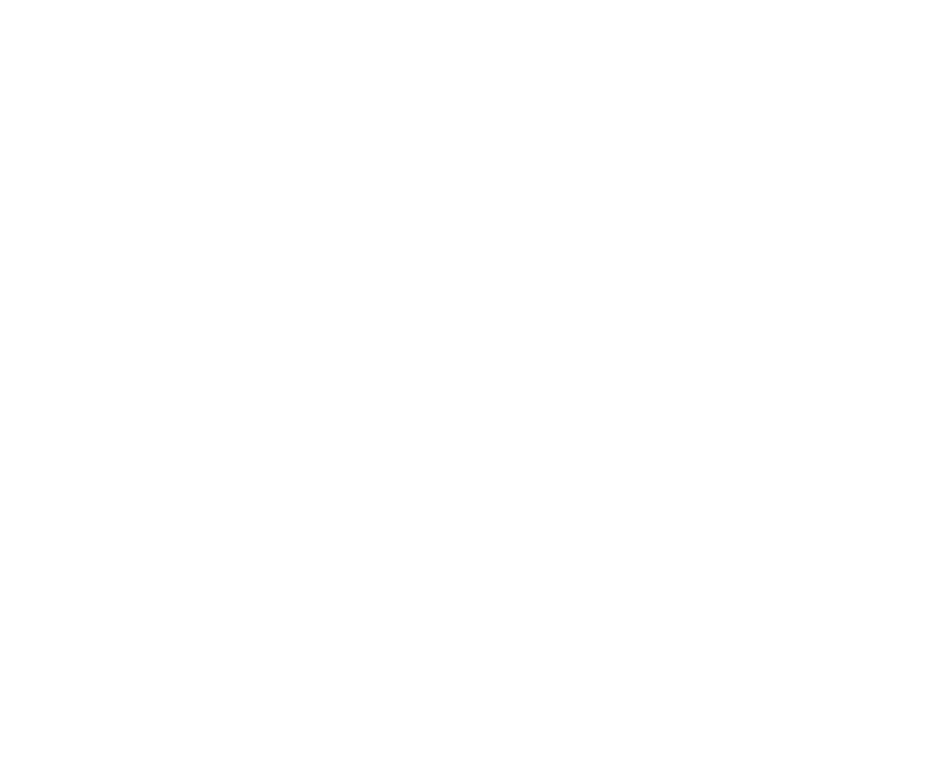
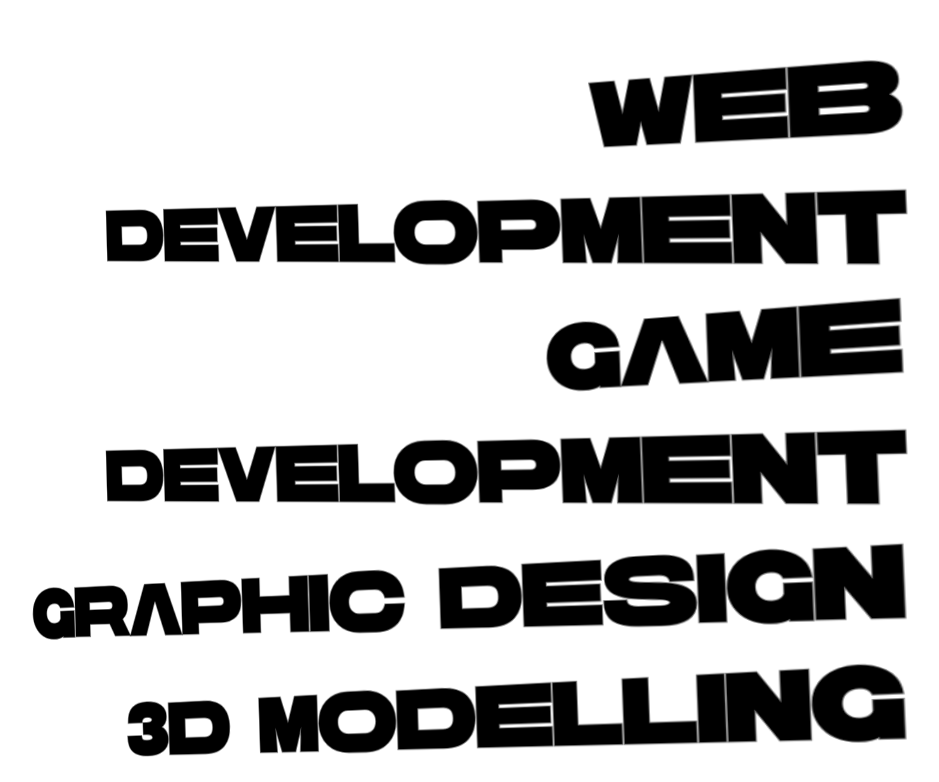
Before and after one commit to psycocodes/portfolio, a Next.js app: page / in a window 1280 px wide. Shown: the part 1618-2400 px from the top of the page, without its empty margins (293-1232 px from the left). Before the commit the page ends 1600 px from the top, so only its background shows below. Built offline with nearby package versions, Linux system fonts and the light colour scheme; a web font is replaced by a local one.

Commit message:
Made work page

```diff
--- a/app/globals.css
+++ b/app/globals.css
@@ -3,6 +3,13 @@
 :root {
   --background: #ffffff;
   --foreground: #171717;
+}
+
+@font-face {
+  font-family: 'Cantry';
+  src: url('/fonts/Cantry.ttf') format('truetype');
+  font-weight: normal;
+  font-style: normal;
 }
 
 @theme inline {
@@ -11,6 +18,7 @@
   --font-sans: var(--font-geist-sans);
   --font-mono: var(--font-caleb);
   --font-serif: var(--font-playfair);
+  --font-cantry: 'Cantry', sans-serif;
 }
 
 @media (prefers-color-scheme: dark) {
@@ -25,6 +33,8 @@
   color: var(--foreground);
   font-family: Arial, Helvetica, sans-serif;
 }
+
+
 
 @keyframes lineAppear {
   from {
--- a/app/page.tsx
+++ b/app/page.tsx
@@ -1,6 +1,7 @@
 "use client";
 import IntroAnimation from "@/components/intro";
 import InitialisationAnimation from "@/components/initialisation";
+import WorkComponent from "@/components/work";
 import { useState } from "react";
 
 export default function Home() {
@@ -11,8 +12,12 @@
         <IntroAnimation onComplete={() => setAnimationCounter(2)} />
       )}
       {animationCounter == 2 && (
-        <InitialisationAnimation onComplete={() => {}} />
+        <>
+          <InitialisationAnimation onComplete={() => {}} />
+          <WorkComponent onComplete={() => {}}/>
+        </>
       )}
+
     </>
   );
 }
--- /dev/null
+++ b/components/ui/worktextui.tsx
@@ -0,0 +1,25 @@
+import React from "react";
+
+const WorkTextUI = ({ text }: { text: string }) => {
+  return (
+    <div className="perspective-[800px] group">
+      <div
+        className="transform rotate-y-[-25deg] rotate-z-[-2deg] -translate-y-[10px] group-hover:transform-none transition-transform
+                scale-110 group-hover:scale-100 transition-scale
+                text-black group-hover:text-transparent transition-color
+                group-hover:translate-y-0
+                origin-right
+                duration-500 ease-in-out
+                font-cantry text-[10vh] uppercase font-bold
+               "
+        style={{
+          WebkitTextStroke: "2px rgba(0, 0, 0, 0.5)",
+        }}
+      >
+        {text}
+      </div>
+    </div>
+  );
+};
+
+export default WorkTextUI;
--- /dev/null
+++ b/components/work.tsx
@@ -0,0 +1,20 @@
+"use client";
+import React from "react";
+import WorkTextUI from "./ui/worktextui";
+
+const WorkComponent = ({ onComplete }: { onComplete: () => void }) => {
+  const workData = ["Web Development", "Game Development", "Graphic Design","3D Modelling", "UI Design"];
+  return (
+    <>
+      <div className="relative -z-20 flex items-center justify-center bg-white text-white h-screen w-screen overflow-hidden">
+        <div className="absolute top-0 right-0 mt-20 mr-20 text-right">
+          {workData.map((work, idx) =>(
+            <WorkTextUI key={idx} text={work} />
+          ))}
+        </div>
+      </div>
+    </>
+  );
+};
+
+export default WorkComponent;
```
Also changed, not shown: public/fonts/Cantry.ttf (added).
